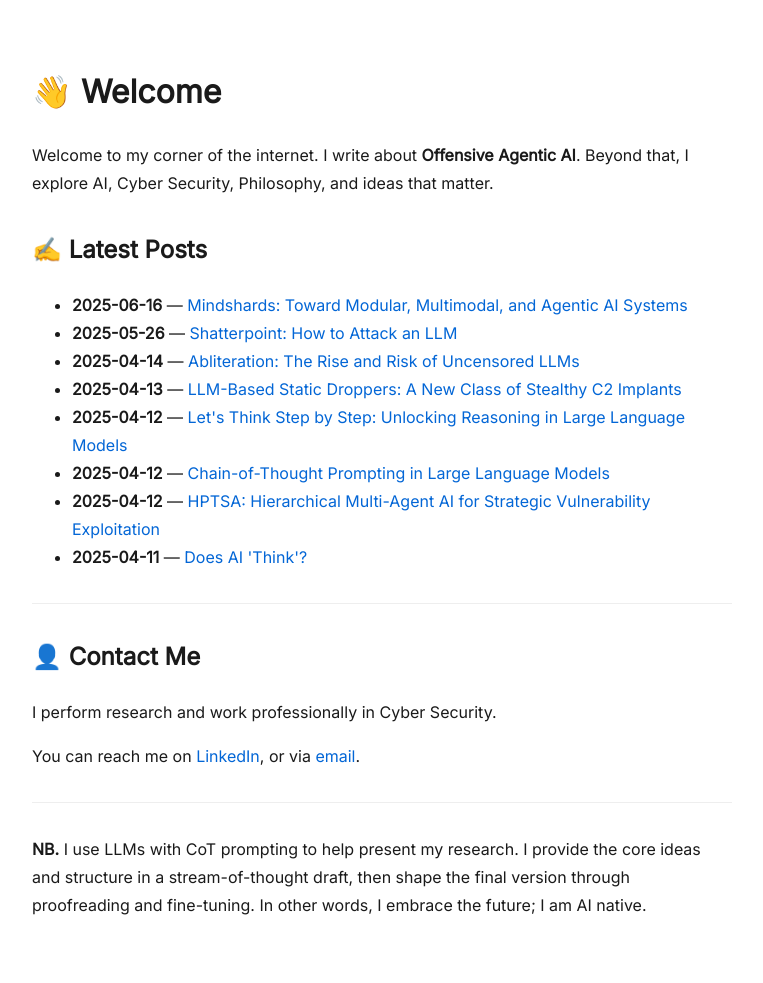
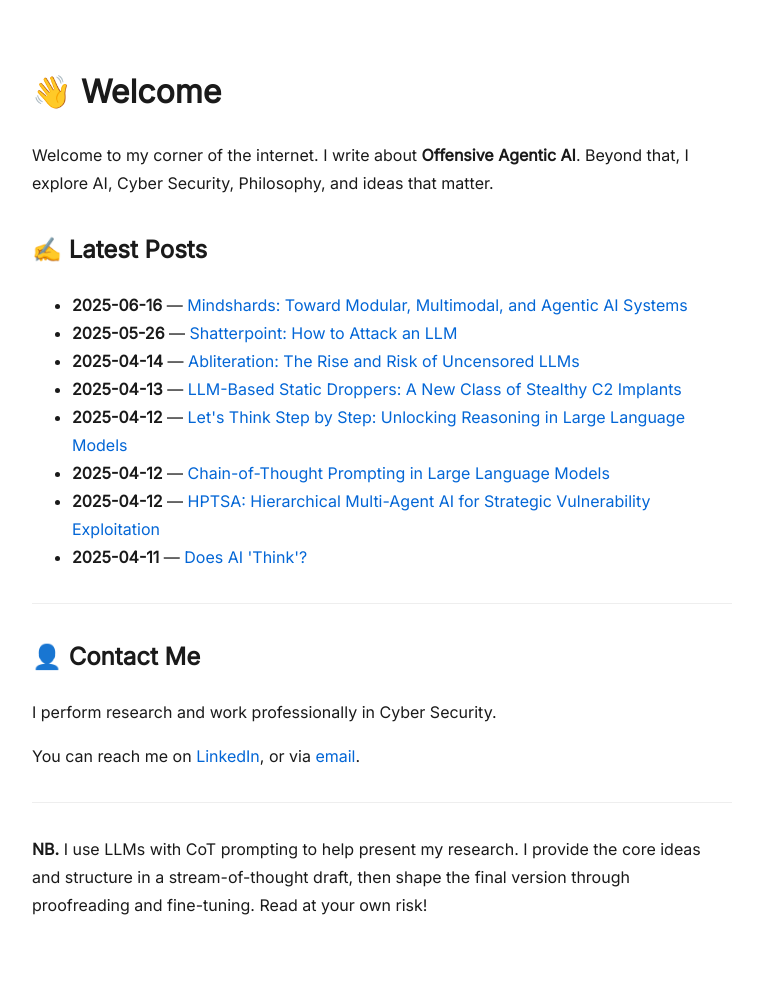
Before and after one commit to frost0x/frost0x.github.io, a Jekyll site: the page built from index.md, in a window 1280 px wide. Shown: the whole page, without its empty margins (258-1021 px from the left). Built offline with Jekyll 4.4.1, drawn with Linux system fonts in a browser that asks for light colours.

Commit message:
Update index.md

```diff
--- a/index.md
+++ b/index.md
@@ -29,4 +29,4 @@ You can reach me on [LinkedIn](https://www.linkedin.com/in/frostsec), or via [em
 
 ---
 
-**NB.** I use LLMs with CoT prompting to help present my research.  I provide the core ideas and structure in a stream-of-thought draft, then shape the final version through proofreading and fine-tuning. In other words, I embrace the future; I am AI native.
+**NB.** I use LLMs with CoT prompting to help present my research. I provide the core ideas and structure in a stream-of-thought draft, then shape the final version through proofreading and fine-tuning. Read at your own risk!
```
